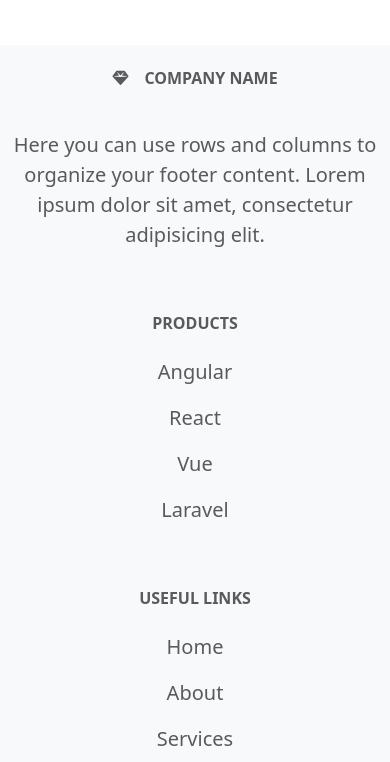
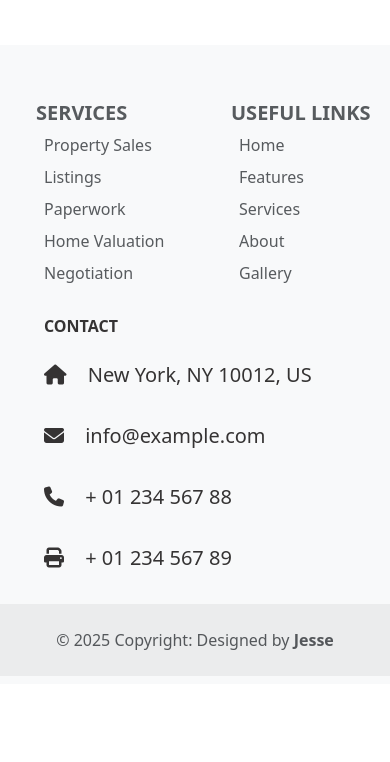
Before and after one commit to Mmezy/JesseReal-Estate, a plain HTML site: page index.html in a window 390 px wide. Shown: the part 6922-7684 px from the top of the page. After the commit the page ends 7606 px from the top, so only its background shows below. Drawn offline with nearby package versions, Linux system fonts and the light colour scheme.

Commit message:
Add files via upload

```diff
--- a/css&javascript/index.css
+++ b/css&javascript/index.css
@@ -141,9 +141,9 @@
         margin-bottom: 25px;
     }
 
-    .subtitle span {
-        /* margin-right: 50px; */
-    }
+    /* .subtitle span {
+        margin-right: 50px;
+    } */
 
     .contact__in {
         align-items: center;
@@ -203,6 +203,7 @@
 
 
 
+
     .services__info {
         width: 330px;
         /* border: 1px solid red; */
@@ -233,6 +234,15 @@
     font-family: Arial, Helvetica, sans-serif;
 }
 
+.footer__lg {
+    display: none;
+}
+
+}
+
+.footer__content {
+  grid-template-columns: repeat(2, max-content);
+  gap: 4rem 3rem;
 }
 
 .nav__list {
@@ -331,7 +341,7 @@
     }
 
     .contact__in .contact__po {
-        /* margin-left: 60px; */
+        margin-left: 60px;
         /* border: 1px solid red; */
         /* width: 650px; */
         margin-bottom: 10px;
--- a/index.html
+++ b/index.html
@@ -110,9 +110,11 @@
 
 
         <!-- ===================== FEATURED =====================  -->
+        <section id="feature">
             <div class="featured give__space container-fluid" id="featured">
                 <h2 class="text-center">Featured Properties</h2>
-            <h3 class="text-center mb-5">Explore our exclusive collection of luxury properties in sought-after locations
+                <h3 class="text-center mb-5">Explore our exclusive collection of luxury properties in sought-after
+                    locations
                 </h3>
 
                 <div class="featured__content">
@@ -179,6 +181,7 @@
                 </div>
             </div>
 
+        </section>
         <!-- ===================== ABOUT =====================  -->
         <section id="about">
             <div class="about text-center">
@@ -281,7 +284,8 @@
                         <div class="col-6 contact__in">
                             <h5 class="mt-5 contact__po cont">I Am Here to Help</h5>
                             <h2 class="contact__po cont">Get in Touch</h2>
-                            <p class="mb-5 contact__po cont">Insterested in this property? Do not hesitate and book a viewing. We have a
+                            <p class="mb-5 contact__po cont">Insterested in this property? Do not hesitate and book a
+                                viewing. We have a
                                 large selection of options available.</p>
 
                             <div class="contact__form">
@@ -314,7 +318,7 @@
     </main>
 
     <!-- Footer -->
-    <footer class="footer text-center text-lg-start bg-body-tertiary text-muted">
+    <footer class="footer footer__lg text-center text-lg-start bg-body-tertiary text-muted">
         <!-- Section: Links  -->
         <section class="">
             <div class="container text-center text-md-start mt-5">
@@ -323,7 +327,7 @@
                     <!-- Grid column -->
                     <div class="col-md-3 col-lg-4 col-xl-3 mx-auto mb-4">
                         <!-- Content -->
-                        <h6 class="text-uppercase fw-bold mb-4 mt-4">
+                        <h6 class="text-uppercase fw-bold mb-2 mt-4">
                             <i class="fas fa-gem me-3"></i>Company name
                         </h6>
                         <p>
@@ -334,22 +338,25 @@
                     <!-- Grid column -->
 
                     <!-- Grid column -->
-                    <div class="col-md-2 col-lg-2 col-xl-2 mx-auto mt-4 mb-4">
+                    <div class="col-md-3 col-lg-2 col-xl-2 mx-auto mt-4 mb-4">
                         <!-- Links -->
                         <h6 class="text-uppercase fw-bold mb-4">
-                            Products
+                            Services
                         </h6>
                         <p>
-                            <a href="#!" class="text-reset">Angular</a>
+                            <a href="#!" class="text-reset">Property Sales</a>
                         </p>
                         <p>
-                            <a href="#!" class="text-reset">React</a>
+                            <a href="#!" class="text-reset">Listings</a>
                         </p>
                         <p>
-                            <a href="#!" class="text-reset">Vue</a>
+                            <a href="#!" class="text-reset">Paperwork</a>
                         </p>
                         <p>
-                            <a href="#!" class="text-reset">Laravel</a>
+                            <a href="#!" class="text-reset">Negotiation</a>
+                        </p>
+                        <p>
+                            <a href="#!" class="text-reset">Home Valuation</a>
                         </p>
                     </div>
                     <!-- Grid column -->
@@ -407,6 +414,68 @@
     <!-- Footer -->
 
 
+
+
+
+    <footer class="py-2 text-muted d-md-none bg-light mt-5">
+        <div class="container mt-5">
+            <div class="row">
+                <div class="col-6 col-md-2 mb-2">
+                    <h5 class="ps-4 text-uppercase fw-bold">Services</h5>
+                    <ul class="">
+                        <li class="nav-item mb-2"><a href="" class="nav-link p-0 text-body-secondary"></a></li>
+                        <li class="nav-item mb-2"><a href="" class="nav-link p-0 text-body-secondary">Property Sales</a>
+                        </li>
+                        <li class="nav-item mb-2"><a href="" class="nav-link p-0 text-body-secondary">Listings</a></li>
+                        <li class="nav-item mb-2"><a href="" class="nav-link p-0 text-body-secondary">Paperwork</a></li>
+
+                        <li class="nav-item mb-2"><a href="" class="nav-link p-0 text-body-secondary">Home Valuation</a>
+                        </li>
+                        <li class="nav-item mb-2"><a href="" class="nav-link p-0 text-body-secondary">Negotiation</a>
+                        </li>
+                    </ul>
+                </div>
+                <div class="col-6 col-md-2 mb-3">
+                    <h5 class="ps-4 text-uppercase fw-bold">Useful links</h5>
+                    <ul class="">
+                        <li class="nav-item mb-2"><a href="" class="nav-link p-0 text-body-secondary">Home</a></li>
+                        <li class="nav-item mb-2"><a href="#home" class="nav-link p-0 text-body-secondary">Features</a>
+                        </li>
+                        <li class="nav-item mb-2"><a href="#feature"
+                                class="nav-link p-0 text-body-secondary">Services</a></li>
+                        <li class="nav-item mb-2"><a href="#services" class="nav-link p-0 text-body-secondary">About</a>
+                        </li>
+                        <li class="nav-item mb-2"><a href="#gallery"
+                                class="nav-link p-0 text-body-secondary">Gallery</a></li>
+                    </ul>
+                </div>
+                <div class="col-12 col-md-2">
+                    <ul class="flex-column">
+                        <!-- Links -->
+                        <h6 class="text-uppercase fw-bold mb-4">Contact</h6>
+                        <p><i class="fas fa-home me-3"></i> New York, NY 10012, US</p>
+                        <p>
+                            <i class="fas fa-envelope me-3"></i>
+                            info@example.com
+                        </p>
+                        <p><i class="fas fa-phone me-3"></i> + 01 234 567 88</p>
+                        <p><i class="fas fa-print me-3"></i> + 01 234 567 89</p>
+                </div>
+                <!-- Grid column -->
+                </ul>
+            </div>
+
+        </div>
+        <!-- Copyright -->
+        <div class="text-center p-4" style="background-color: rgba(0, 0, 0, 0.05);">
+            © 2025 Copyright: Designed by
+            <a class="text-reset fw-bold" href="https://mdbootstrap.com/">Jesse</a>
+        </div>
+        <!-- Copyright -->
+    </footer>
+
+
+
     <!-- ================ SROLL ANIMATION ================  -->
     <script src="./css&javascript/scrollreveal.min.js"></script>
 
```
Lines whose indentation alone changed are shown as unchanged.
